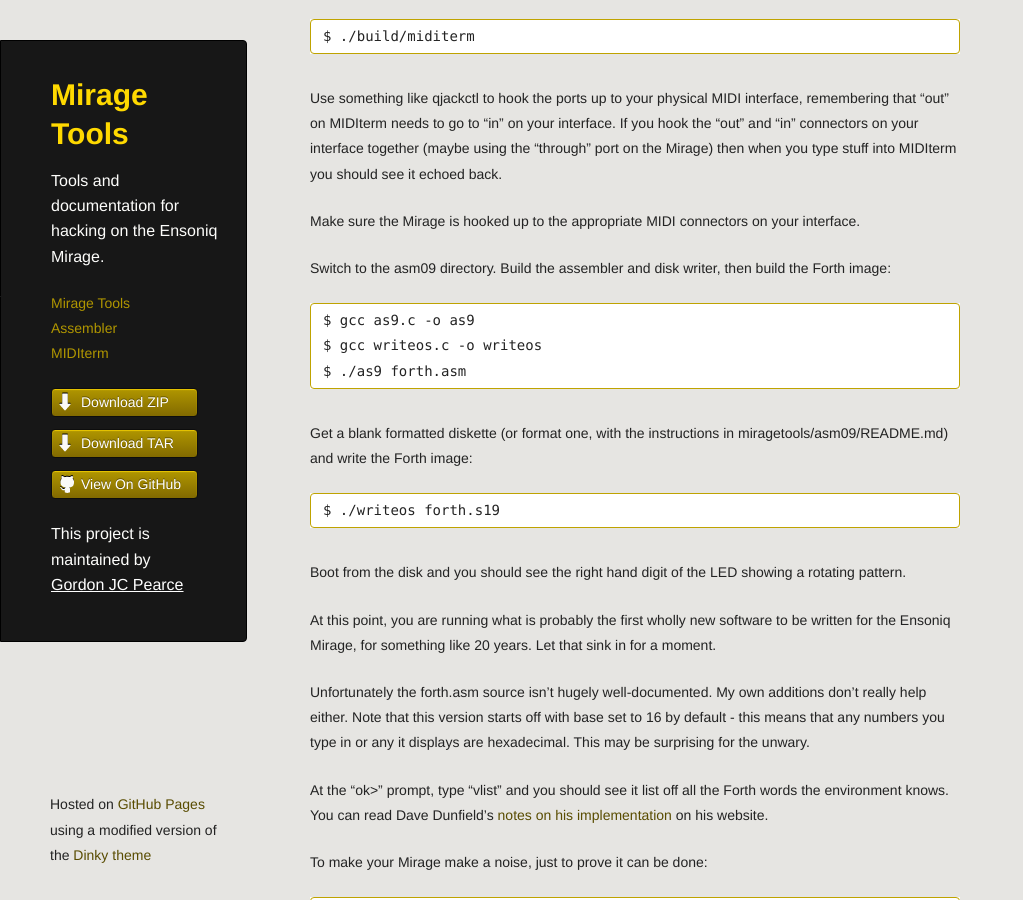
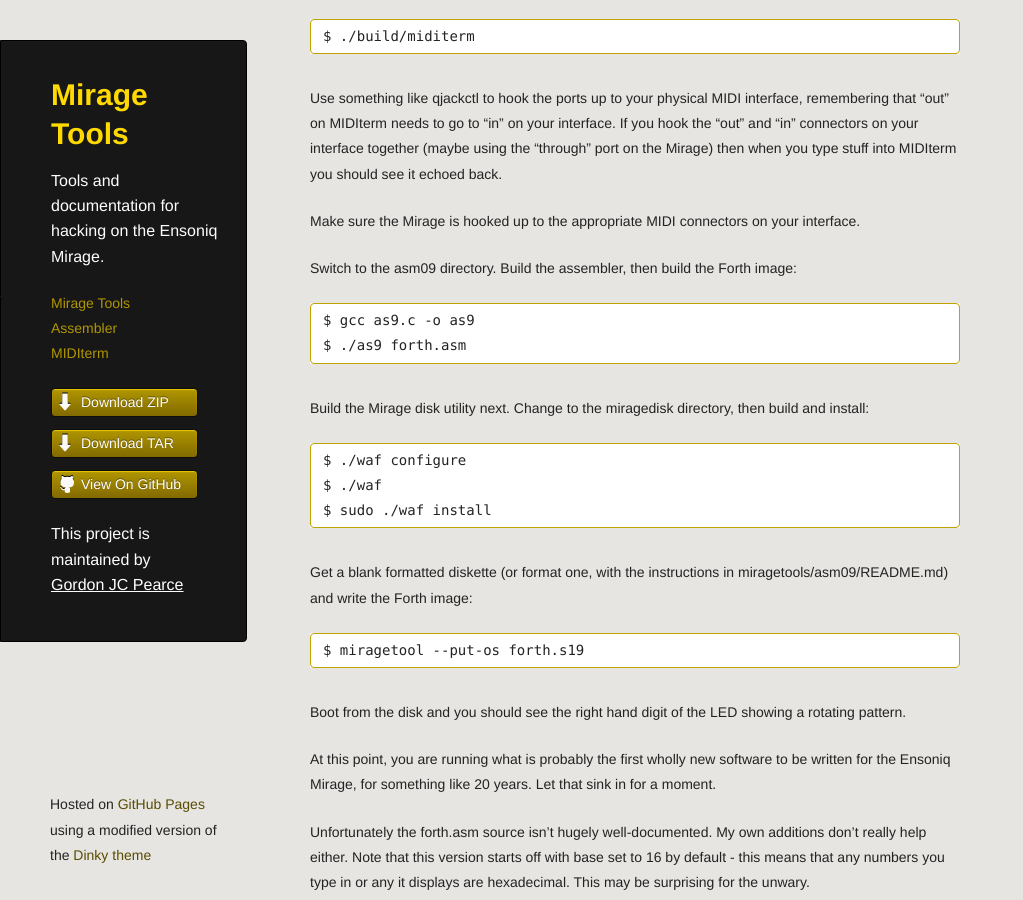
Before and after one commit to gordonjcp/miragetools, a Jekyll site: the page built from index.md, in a window 1280 px wide and 900 px high, scrolled down 439 px. Shown: the whole window, without its empty margins (0-1023 px from the left). Built offline with Jekyll 4.4.1, drawn with Linux system fonts in a browser that asks for light colours.

Commit message:
update to remove writeos from web docs

```diff
--- a/index.md
+++ b/index.md
@@ -23,15 +23,20 @@
 
 Make sure the Mirage is hooked up to the appropriate MIDI connectors on your interface.
 
-Switch to the asm09 directory.  Build the assembler and disk writer, then build the Forth image:
+Switch to the asm09 directory.  Build the assembler, then build the Forth image:
 
     $ gcc as9.c -o as9
-    $ gcc writeos.c -o writeos
     $ ./as9 forth.asm
+
+Build the Mirage disk utility next.  Change to the miragedisk directory, then build and install:
+
+    $ ./waf configure
+    $ ./waf
+    $ sudo ./waf install
 
 Get a blank formatted diskette (or format one, with the instructions in miragetools/asm09/README.md) and write the Forth image:
 
-    $ ./writeos forth.s19
+    $ miragetool --put-os forth.s19
 
 Boot from the disk and you should see the right hand digit of the LED showing a rotating pattern.
 
```
